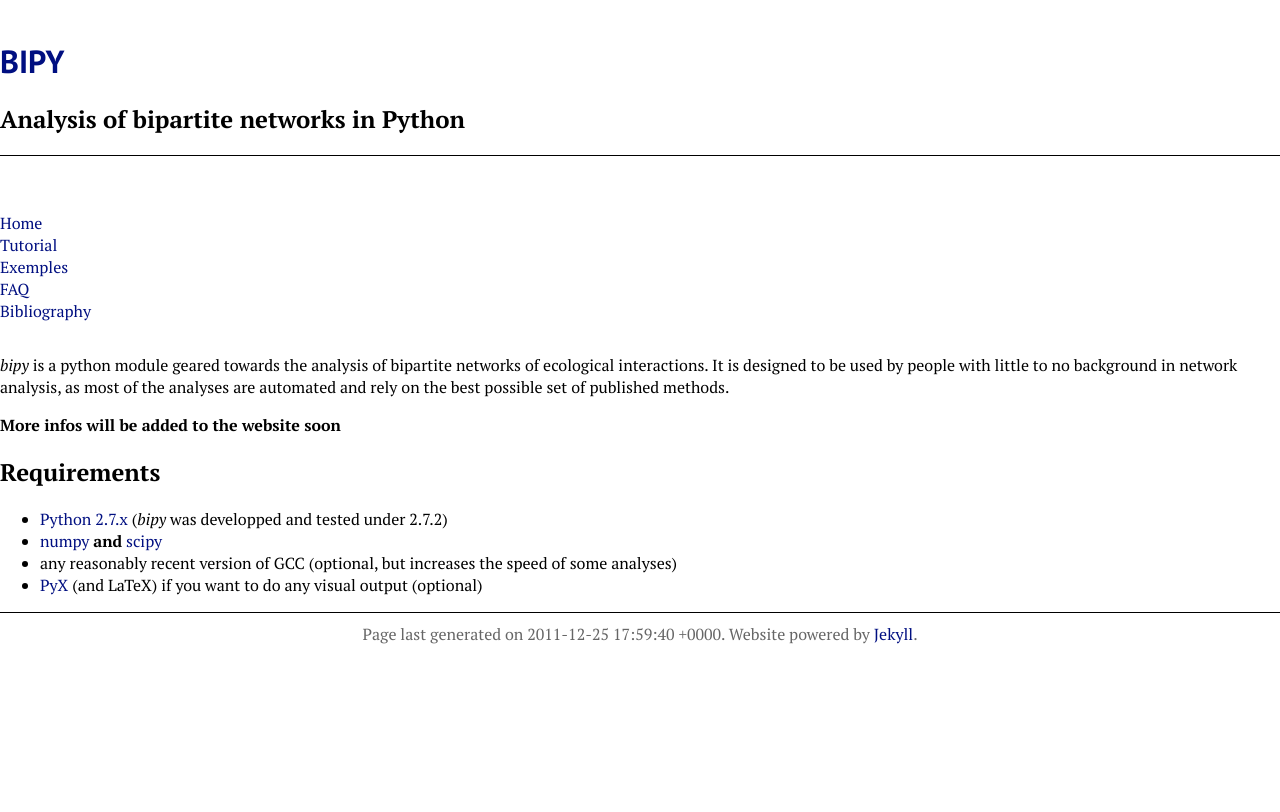
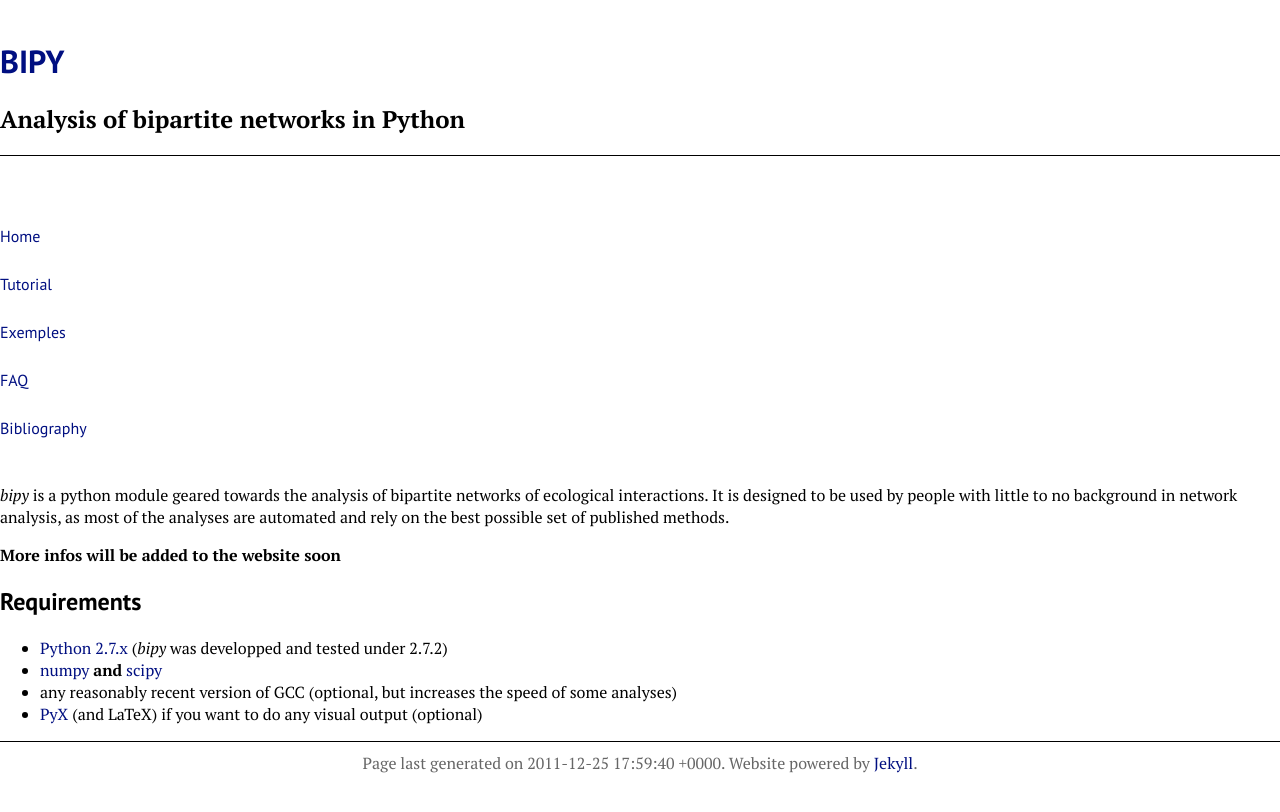
Before and after one commit to tpoisot/bipy, a Jekyll site: the page built from index.md, in a window 1280 px wide. Shown: the top 812 px of the page. Built offline with Jekyll 4.4.1, drawn with Linux system fonts in a browser that asks for light colours.

```diff
--- a/_includes/style.css
+++ b/_includes/style.css
@@ -45,18 +45,37 @@ a:hover{
 	float: right;
 }
 
+
+.content h2, h3{
+	font-family: 'PT Sans';
+}
+
 .nav ul, .nav li{
 	list-style: none;
 	margin-left: 0px;
 	padding-left: 0px;
+	font-family: 'PT Sans';
+	line-height: 3em;
+}
+
+.main{
+	margin-bottom: 30px;
 }
 
 #footer{
 	clear: both;
 	margin-top:  80px;
+	margin-bottom:  30px;
 	border-top:  1px solid black;
 	text-align: center;
 	text-size: 80%;
 	color: #666;
 	padding-top: 10px;
 }
+
+.ref{
+	margin-left: 2px solid #000F81;
+	background-color: #eee;
+	font-family: 'PT Sans';
+	padding:  5px 5px;
+}
```
Also changed, not shown: biblio/index.md (added, +20 -0 lines).
